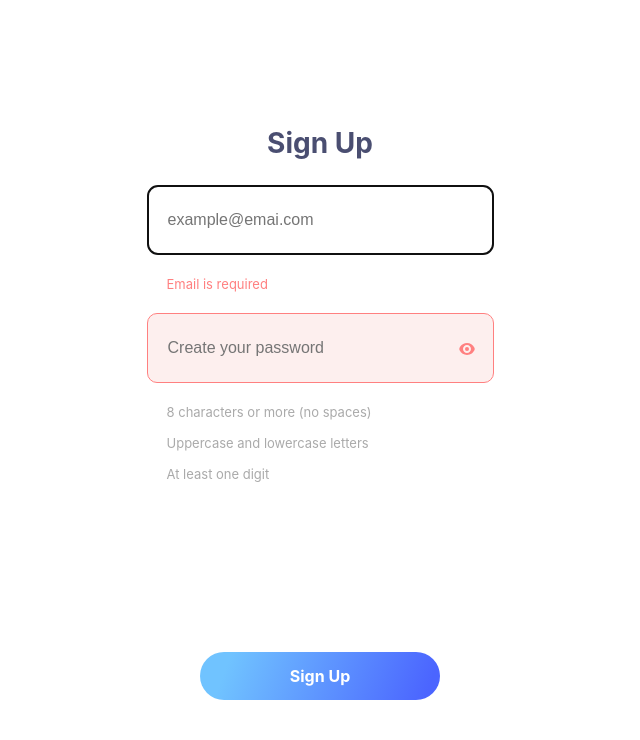
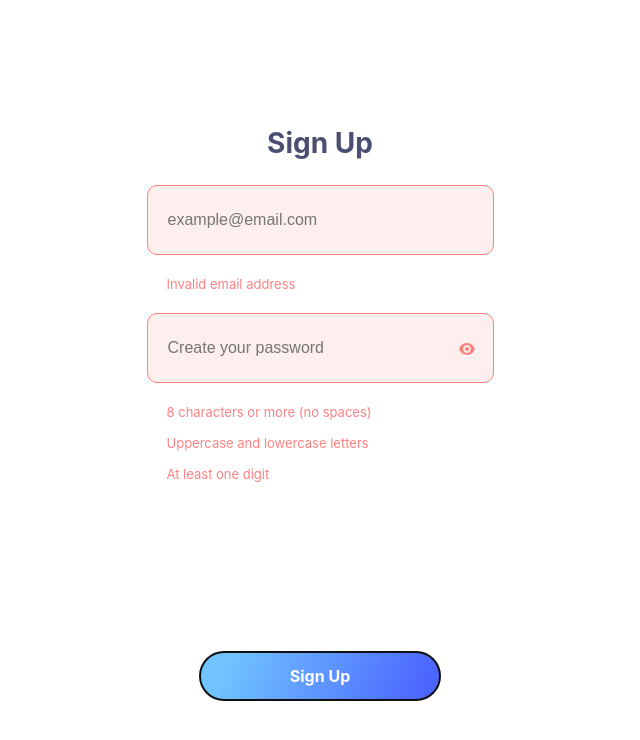
Before and after one commit to MyroslavSokolov/auth-app-test, a React (Vite) app: page / in a window 1280 px wide. Both pictures are taken after a click on the button "Sign Up". Shown: the top 740 px of the page, without its empty margins (320-960 px from the left). Built offline with nearby package versions, Linux system fonts and the light colour scheme.

Commit message:
WIP: fix form submitting

```diff
--- a/src/components/AuthForm/AuthForm.tsx
+++ b/src/components/AuthForm/AuthForm.tsx
@@ -1,5 +1,4 @@
 import React, { useState } from 'react';
-import { useForm } from 'react-hook-form';
 import { useTheme } from 'styled-components';
 import { emailRegex } from '../../utils/regex';
 import {
@@ -18,20 +17,7 @@ import ShowPasswordIcon from '../icons/ShowPasswordIcon.tsx';
 
 const INVALID_EMAIL_ADDRESS = 'Invalid email address';
 
-interface FormData {
-  email: string;
-  password: string;
-}
-
 const AuthForm: React.FC = () => {
-  const {
-    register,
-    handleSubmit,
-    setError,
-    clearErrors,
-    formState: { errors },
-  } = useForm<FormData>();
-
   const theme = useTheme();
   const [isSuccess, setIsSuccess] = useState(false);
   const [showPassword, setShowPassword] = useState(false);
@@ -40,6 +26,10 @@ const AuthForm: React.FC = () => {
     theme.colors.borderDefault,
     theme.colors.borderDefault,
   ]);
+  const [email, setEmail] = useState('');
+  const [password, setPassword] = useState('');
+  const [emailError, setEmailError] = useState<string | null>(null);
+  const [passwordError, setPasswordError] = useState<string | null>(null);
 
   const passwordRules = [
     {
@@ -57,41 +47,57 @@ const AuthForm: React.FC = () => {
     setShowPassword((prev) => !prev);
   };
 
-  const onSubmit = (data: FormData) => {
+  const validateForm = () => {
+    let isValid = true;
+
+    // Validate email
+    if (!emailRegex.test(email)) {
+      setEmailError(INVALID_EMAIL_ADDRESS);
+      isValid = false;
+    } else {
+      setEmailError(null);
+    }
+
+    // Validate password
     const passwordErrors = passwordRules
-      .filter((rule) => !rule.validate(data.password))
+      .filter((rule) => !rule.validate(password))
       .map((rule) => rule.text);
 
-    if (!emailRegex.test(data.email)) {
-      setError('email', { type: 'manual', message: INVALID_EMAIL_ADDRESS });
-    }
-
     if (passwordErrors.length > 0) {
-      setError('password', { type: 'manual', message: passwordErrors.join(', ') });
+      setPasswordError(passwordErrors.join(', '));
       setRuleColors(ruleColors.map((_, index) => (passwordErrors.includes(passwordRules[index].text) ? theme.colors.error : theme.colors.success)));
+      isValid = false;
     } else {
+      setPasswordError(null);
       setRuleColors(ruleColors.map(() => theme.colors.success));
     }
 
-    if (!errors.email && !errors.password && passwordErrors.length === 0) {
-      console.log('Form Submitted', data);
+    return isValid;
+  };
+
+  const handleSubmit = () => {
+    const isValid = validateForm();
+
+    if (isValid) {
+      console.log('Form Submitted', { email, password });
       setIsSuccess(true);
     }
   };
 
   const handlePasswordChange = (event: React.ChangeEvent<HTMLInputElement>) => {
-    const password = event.target.value;
+    const newPassword = event.target.value;
+    setPassword(newPassword);
 
     const updatedColors = passwordRules.map((rule) =>
-      rule.validate(password) ? theme.colors.success : theme.colors.borderDefault,
+      rule.validate(newPassword) ? theme.colors.success : theme.colors.borderDefault,
     );
 
     setRuleColors(updatedColors);
 
-    if (passwordRules.every((rule) => rule.validate(password))) {
-      clearErrors('password');
+    if (passwordRules.every((rule) => rule.validate(newPassword))) {
+      setPasswordError(null);
     } else {
-      setError('password', { type: 'manual', message: 'Invalid password' });
+      setPasswordError('Invalid password');
     }
   };
 
@@ -100,38 +106,37 @@ const AuthForm: React.FC = () => {
   return (
     <FormContainer>
       <SignUpTxt>Sign Up</SignUpTxt>
-      <form onSubmit={handleSubmit(onSubmit)}>
+      <div>
         <EmailInput
-          {...register('email', { required: 'Email is required' })}
-          placeholder="example@emai.com"
+          value={email}
+          placeholder="example@email.com"
           onChange={(e) => {
-            const email = e.target.value;
-            if (!emailRegex.test(email)) {
-              setError('email', { type: 'manual', message: INVALID_EMAIL_ADDRESS });
+            setEmail(e.target.value);
+            if (!emailRegex.test(e.target.value)) {
+              setEmailError(INVALID_EMAIL_ADDRESS);
             } else {
-              clearErrors('email');
+              setEmailError(null);
             }
           }}
-          isError={!!errors.email}
+          isError={!!emailError}
         />
         <InputRulesContainer>
-          {errors.email && <p style={{ color: theme.colors.error }}>{errors.email.message}</p>}
+          {emailError && <p style={{ color: theme.colors.error }}>{emailError}</p>}
         </InputRulesContainer>
-
 
         <PasswordContainer>
           <PasswordInput
-            {...register('password', { required: 'Password is required' })}
+            value={password}
             onChange={handlePasswordChange}
             type={showPassword ? 'text' : 'password'}
             placeholder="Create your password"
-            isError={!!errors.password}
+            isError={!!passwordError}
           />
           <ShowHidePasswordToggle onClick={togglePasswordVisibility} aria-label="Toggle Password">
             {showPassword ? (
-              <HidePasswordIcon fill={errors.password ? theme.colors.error : theme.colors.borderDefault} />
+              <HidePasswordIcon fill={passwordError ? theme.colors.error : theme.colors.borderDefault} />
             ) : (
-              <ShowPasswordIcon fill={errors.password ? theme.colors.error : theme.colors.borderDefault} />
+              <ShowPasswordIcon fill={passwordError ? theme.colors.error : theme.colors.borderDefault} />
             )}
           </ShowHidePasswordToggle>
         </PasswordContainer>
@@ -144,8 +149,10 @@ const AuthForm: React.FC = () => {
           ))}
         </InputRulesContainer>
 
-        <SignUpButton type="submit">Sign Up</SignUpButton>
-      </form>
+        <SignUpButton type="button" onClick={handleSubmit}>
+          Sign Up
+        </SignUpButton>
+      </div>
     </FormContainer>
   );
 };
```
